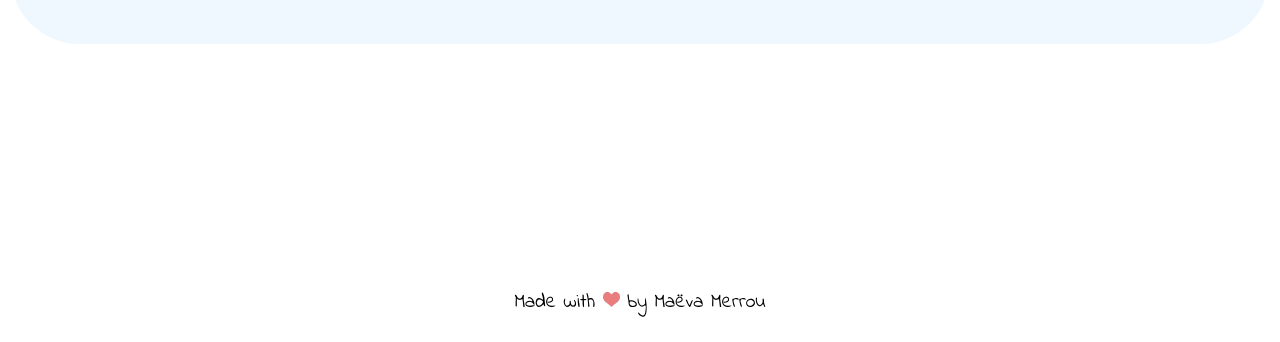
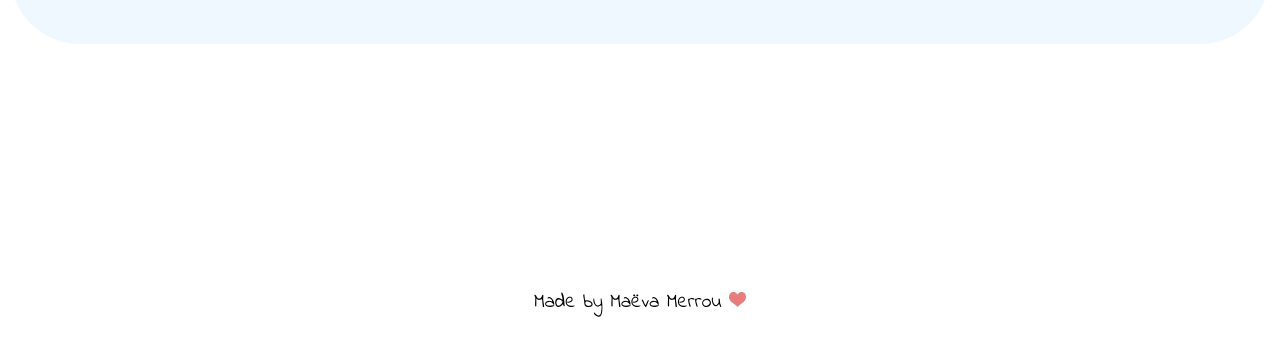
Before and after one commit to maevamerrou/OceanSavior, a plain HTML site: page about.html in a window 1280 px wide. Shown: the part 458-800 px from the top of the page. Drawn offline with Linux system fonts and the light colour scheme.

Commit message:
last changes

```diff
--- a/about.html
+++ b/about.html
@@ -48,8 +48,7 @@
 
 
 
-        <footer><span id="footer-text">Made with <img src="img/heart.png" alt="heart image" id="heart-img"> by Maëva Merrou</span></footer>
-
+    <footer><span id="footer-text">Made by Maëva Merrou <img src="img/heart.png" alt="heart image" id="heart-img"></span></footer>
 
 </body>
 
```
Also changed, not shown: game-over.html (+1 -1 lines), game.html (+1 -1 lines), index.html (+1 -1 lines).
